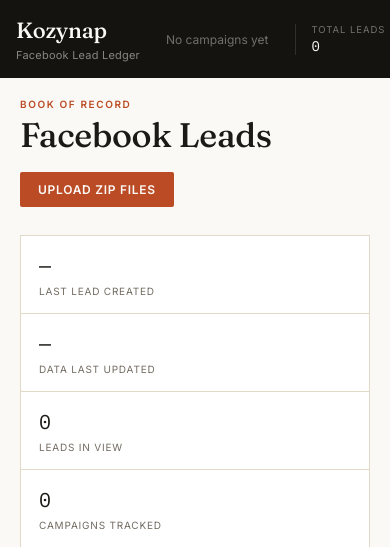
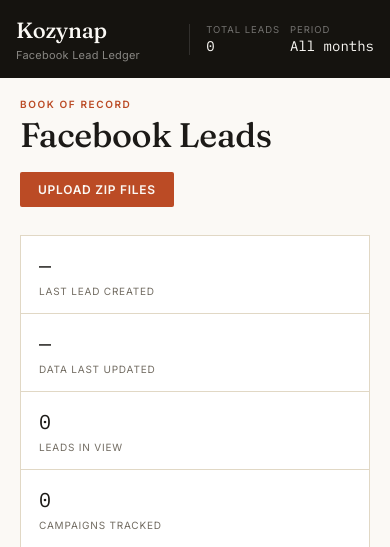
Before and after one commit to Kozynap/Facebook-Lead-Management, a Flask app: page / in a window 390 px wide. Shown: the top 547 px of the page. Run offline with Flask 3, Linux system fonts and the light colour scheme; data that the repository does not hold is empty.

Commit message:
Fix mobile sidebar: stats footer was pushed off-screen
flex: none on .sidebar-nav prevented it from shrinking, so overflow-x:
auto never kicked in on the nav itself - instead the whole top strip
(brand + nav + footer) had to be scrolled sideways to see Total
Leads/Period. Now only the nav scrolls internally (flex:1 1 auto with
min-width:0, the standard fix for overflow inside a flex item), while
brand and stats stay pinned in view.

```diff
--- a/static/css/style.css
+++ b/static/css/style.css
@@ -522,7 +522,6 @@ table.data-table td.phone-cell { font-family: var(--font-mono); }
     align-items: center;
     padding: 16px;
     gap: 24px;
-    overflow-x: auto;
   }
   .brand { flex-shrink: 0; }
   .sidebar-nav {
@@ -530,7 +529,8 @@ table.data-table td.phone-cell { font-family: var(--font-mono); }
     flex-direction: row;
     overflow-x: auto;
     white-space: nowrap;
-    flex: none;
+    flex: 1 1 auto;
+    min-width: 0;
   }
   .nav-item {
     border-left: none;
```
